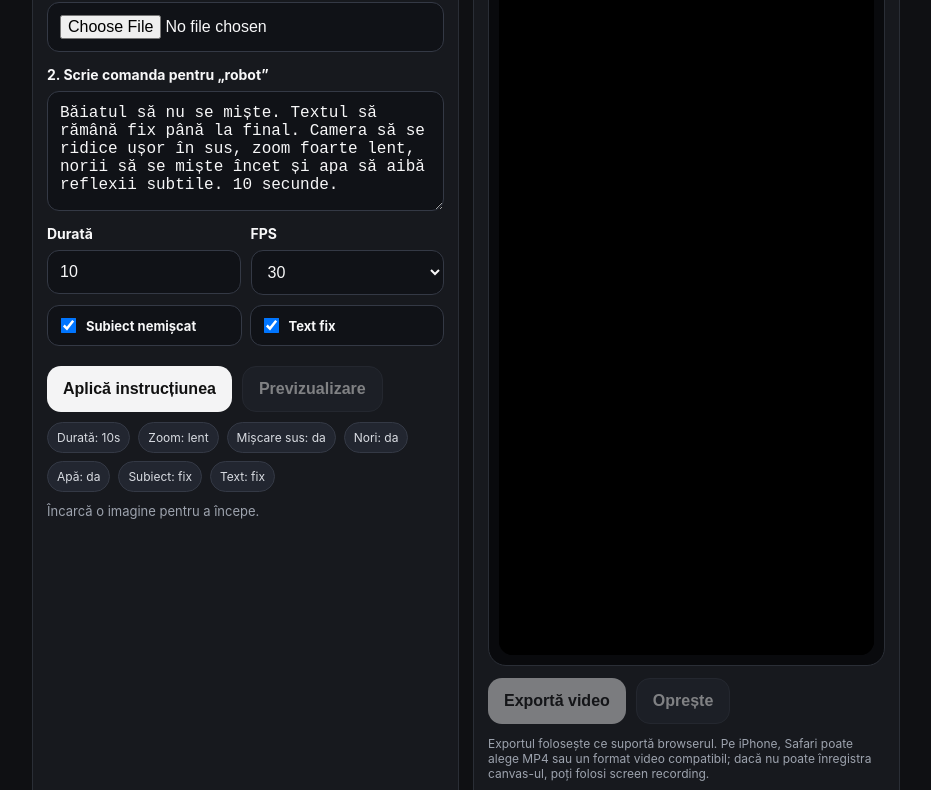
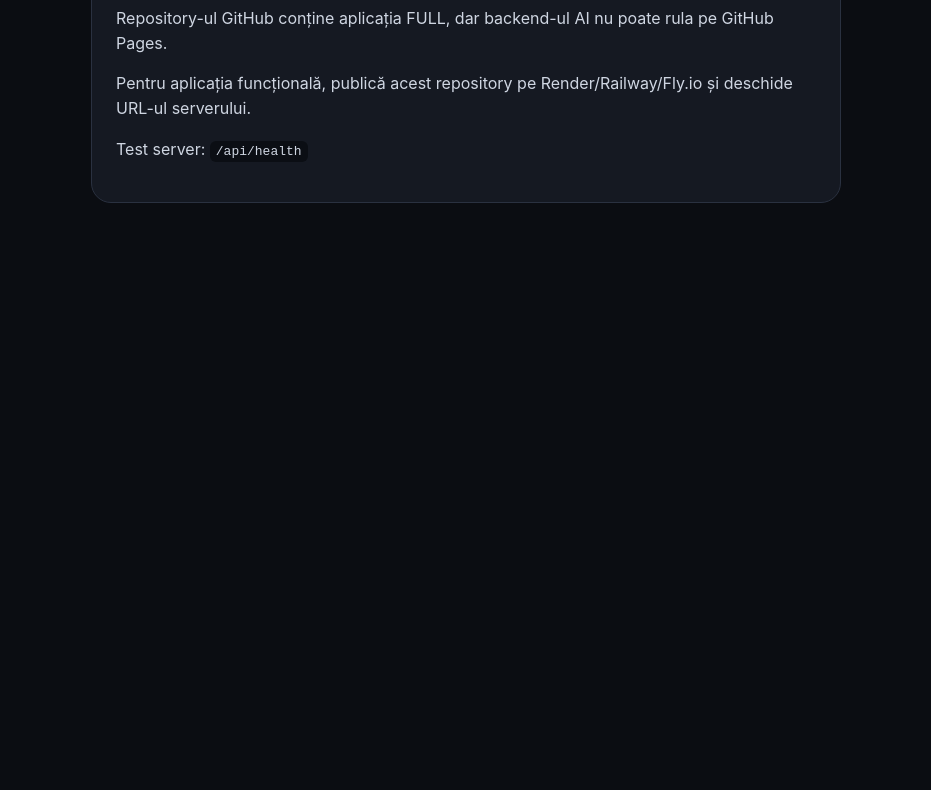
Before and after one commit to alexandrujoanta2005-ctrl/Video-generator, a website: page index.html in a window 1280 px wide. Shown: the part 133-923 px from the top of the page, without its empty margins (174-1105 px from the left). After the commit the page ends 800 px from the top, so only its background shows below. Drawn offline with Linux system fonts and the light colour scheme.

Commit message:
Add files via upload

```diff
--- a/index.html
+++ b/index.html
@@ -1,108 +1,19 @@
 <!doctype html>
 <html lang="ro">
 <head>
-  <meta charset="utf-8" />
-  <meta name="viewport" content="width=device-width,initial-scale=1,viewport-fit=cover" />
-  <meta name="theme-color" content="#101114" />
-  <meta name="apple-mobile-web-app-capable" content="yes" />
-  <meta name="apple-mobile-web-app-status-bar-style" content="black-translucent" />
-  <meta name="apple-mobile-web-app-title" content="Cinematic Maker" />
-  <link rel="manifest" href="manifest.webmanifest" />
-  <link rel="apple-touch-icon" href="icons/icon-192.png" />
-  <title>Cinematic Maker PWA</title>
-  <style>
-    :root{
-      --bg:#0f1013; --card:#17191e; --muted:#9da3ae; --text:#f7f7f8;
-      --accent:#ffffff; --line:#2a2e36; --ok:#77d68b; --warn:#f0c36a;
-    }
-    *{box-sizing:border-box}
-    html,body{margin:0;background:var(--bg);color:var(--text);font-family:-apple-system,BlinkMacSystemFont,"Segoe UI",Roboto,Arial,sans-serif}
-    body{min-height:100vh}
-    .app{max-width:900px;margin:auto;padding:calc(env(safe-area-inset-top) + 18px) 16px calc(env(safe-area-inset-bottom) + 28px)}
-    h1{font-size:26px;margin:0 0 6px}
-    .sub{color:var(--muted);margin:0 0 18px;line-height:1.4}
-    .grid{display:grid;grid-template-columns:1fr;gap:14px}
-    .card{background:var(--card);border:1px solid var(--line);border-radius:18px;padding:14px}
-    label{display:block;font-weight:700;font-size:14px;margin:0 0 8px}
-    input[type=file],textarea,input[type=number],select{width:100%;background:#101217;color:var(--text);border:1px solid #343945;border-radius:12px;padding:12px;font-size:16px}
-    textarea{min-height:120px;resize:vertical}
-    button{appearance:none;border:0;border-radius:14px;padding:13px 16px;font-weight:800;font-size:16px;background:#f4f4f5;color:#111;cursor:pointer}
-    button.secondary{background:#242831;color:#fff;border:1px solid #343945}
-    button:disabled{opacity:.45;cursor:not-allowed}
-    .row{display:grid;grid-template-columns:1fr 1fr;gap:10px}
-    .actions{display:flex;flex-wrap:wrap;gap:10px;margin-top:12px}
-    .preview-wrap{display:flex;justify-content:center;background:#090a0d;border-radius:18px;overflow:hidden;border:1px solid var(--line);padding:10px}
-    canvas{display:block;width:min(100%,420px);aspect-ratio:9/16;background:#000;border-radius:14px}
-    .chips{display:flex;gap:8px;flex-wrap:wrap;margin-top:10px}
-    .chip{font-size:12px;padding:7px 9px;border-radius:999px;background:#222630;color:#d9dce2;border:1px solid #343945}
-    .status{font-size:13px;color:var(--muted);margin-top:10px;line-height:1.4}
-    .status.ok{color:var(--ok)} .status.warn{color:var(--warn)}
-    .install-tip{font-size:13px;color:var(--muted);line-height:1.5}
-    .small{font-size:12px;color:var(--muted)}
-    .switches{display:grid;grid-template-columns:1fr 1fr;gap:8px;margin-top:10px}
-    .switch{display:flex;align-items:center;gap:8px;background:#101217;border:1px solid #343945;padding:10px;border-radius:12px;font-size:13px}
-    .switch input{transform:scale(1.2)}
-    @media(min-width:760px){.grid.two{grid-template-columns:1fr 1fr}}
-  </style>
+<meta charset="utf-8">
+<meta name="viewport" content="width=device-width,initial-scale=1">
+<title>Cinematic AI Studio</title>
+<style>
+body{font-family:-apple-system,BlinkMacSystemFont,"Segoe UI",sans-serif;background:#0b0d12;color:#fff;margin:0;padding:32px}
+main{max-width:700px;margin:auto;background:#151922;border:1px solid #2a3140;border-radius:20px;padding:24px}
+code{background:#0b0e14;padding:3px 6px;border-radius:6px}
+p{line-height:1.55;color:#cfd6e2}
+</style>
 </head>
-<body>
-<div class="app">
-  <h1>Cinematic Maker</h1>
-  <p class="sub">PWA pentru iPhone: încarci poza, scrii ce vrei să se miște, vezi preview și exporți un clip scurt.</p>
-
-  <div class="grid two">
-    <section class="card">
-      <label>1. Încarcă poza</label>
-      <input id="imageInput" type="file" accept="image/*" />
-
-      <label style="margin-top:14px">2. Scrie comanda pentru „robot”</label>
-      <textarea id="prompt">Băiatul să nu se miște. Textul să rămână fix până la final. Camera să se ridice ușor în sus, zoom foarte lent, norii să se miște încet și apa să aibă reflexii subtile. 10 secunde.</textarea>
-
-      <div class="row" style="margin-top:10px">
-        <div>
-          <label>Durată</label>
-          <input id="duration" type="number" min="3" max="20" step="1" value="10" />
-        </div>
-        <div>
-          <label>FPS</label>
-          <select id="fps"><option>30</option><option>24</option></select>
-        </div>
-      </div>
-
-      <div class="switches">
-        <label class="switch"><input id="keepSubject" type="checkbox" checked> Subiect nemișcat</label>
-        <label class="switch"><input id="keepText" type="checkbox" checked> Text fix</label>
-      </div>
-
-      <div class="actions">
-        <button id="applyBtn">Aplică instrucțiunea</button>
-        <button id="previewBtn" class="secondary" disabled>Previzualizare</button>
-      </div>
-      <div id="parsed" class="chips"></div>
-      <div id="status" class="status">Încarcă o imagine pentru a începe.</div>
-    </section>
-
-    <section class="card">
-      <div class="preview-wrap">
-        <canvas id="canvas" width="540" height="960"></canvas>
-      </div>
-
-      <div class="actions">
-        <button id="exportBtn" disabled>Exportă video</button>
-        <button id="stopBtn" class="secondary" disabled>Oprește</button>
-      </div>
-      <div id="exportStatus" class="status"></div>
-
-      <p class="small">Exportul folosește ce suportă browserul. Pe iPhone, Safari poate alege MP4 sau un format video compatibil; dacă nu poate înregistra canvas-ul, poți folosi screen recording.</p>
-    </section>
-  </div>
-
-  <section class="card" style="margin-top:14px">
-    <b>Instalare pe iPhone</b>
-    <p class="install-tip">După ce pui acest folder pe un site HTTPS (GitHub Pages, Netlify, Vercel etc.), deschizi site-ul în Safari → Share → <b>Add to Home Screen</b>. PWA-ul nu se poate instala direct dintr-un ZIP local pe iPhone; ZIP-ul este proiectul gata de publicat.</p>
-  </section>
-</div>
-
-<script src="app.js"></script>
-</body>
-</html>
+<body><main>
+<h1>Cinematic AI Studio v4.1</h1>
+<p>Repository-ul GitHub conține aplicația FULL, dar backend-ul AI nu poate rula pe GitHub Pages.</p>
+<p>Pentru aplicația funcțională, publică acest repository pe Render/Railway/Fly.io și deschide URL-ul serverului.</p>
+<p>Test server: <code>/api/health</code></p>
+</main></body></html>
--- a/package.json
+++ b/package.json
@@ -1,6 +1,6 @@
 {
   "name": "cinematic-ai-studio",
-  "version": "4.0.0",
+  "version": "4.1.0",
   "private": true,
   "type": "module",
   "scripts": {
```
Also changed, not shown: DEPLOY_CHECKLIST.txt (added, +11 -0 lines), public/index.html (+1 -1 lines), public/sw.js (+37 -7 lines), server.mjs (+11 -4 lines), README.md.
